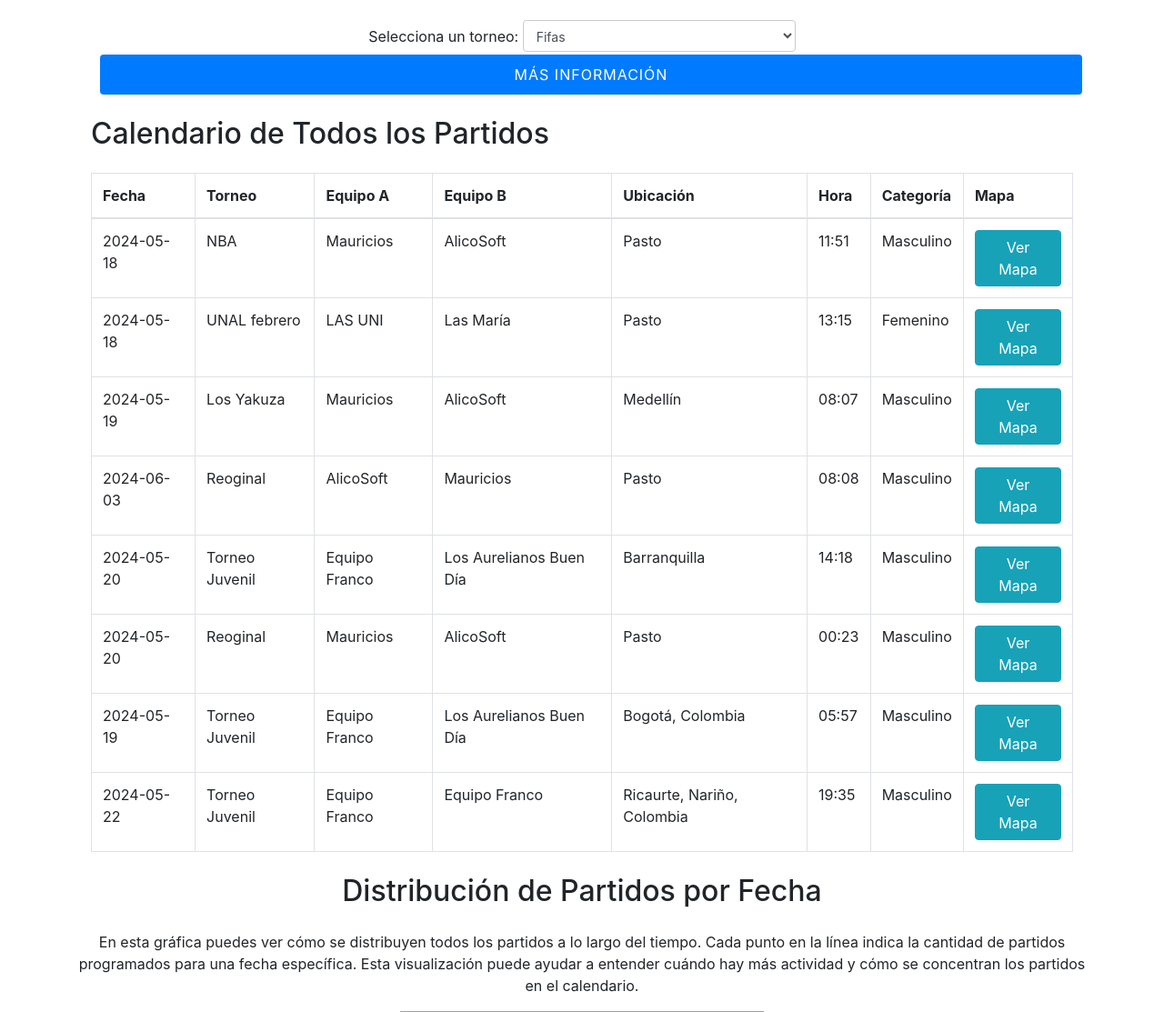
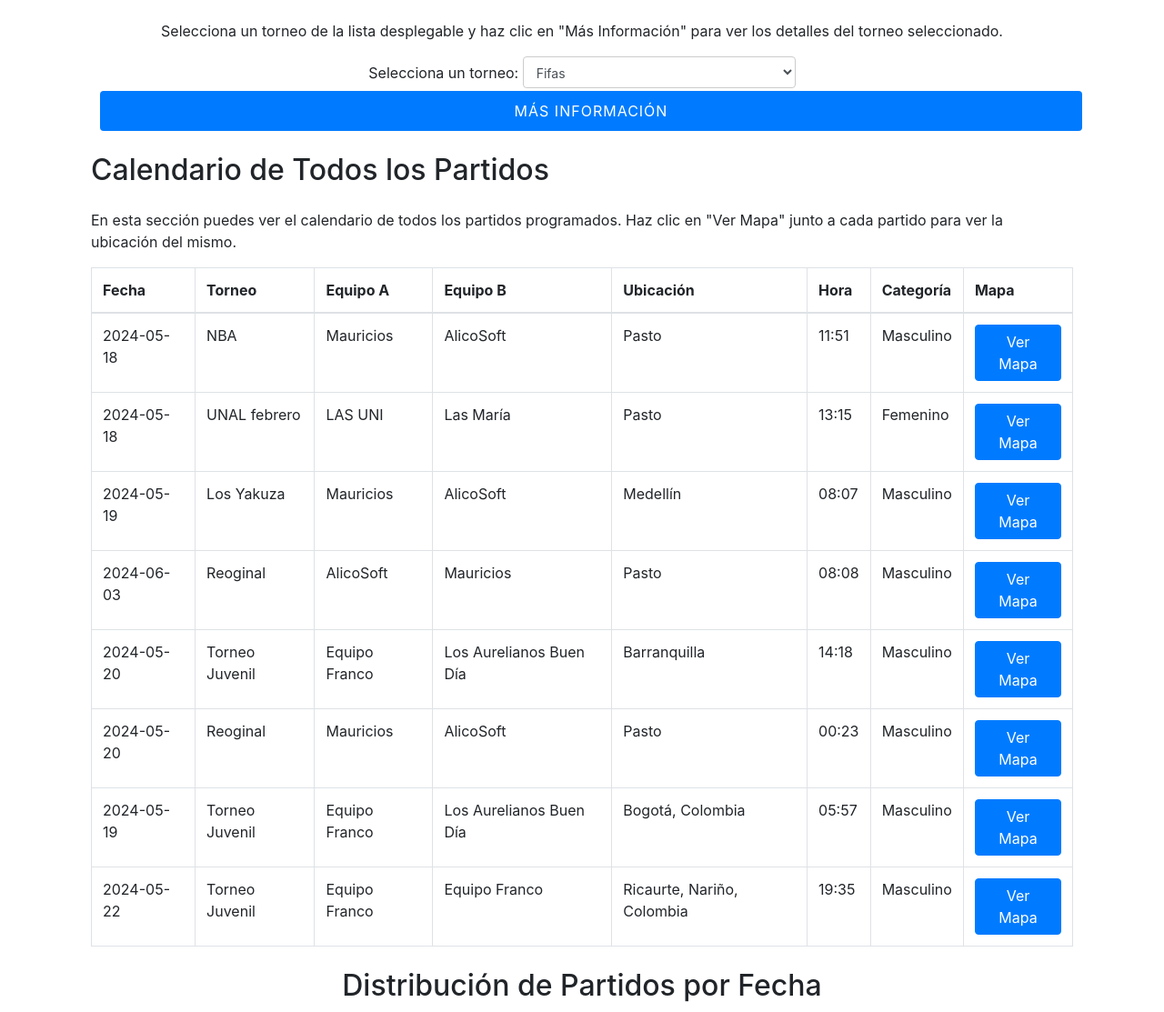
Before and after one commit to AlbeiroBurbanoTobar/ppi_dai_BURBANOaj, a Flask app: page /guest in a window 1280 px wide. Shown: the part 394-1507 px from the top of the page at 91% size. Run offline with Flask 3, Linux system fonts and the light colour scheme; some libraries are stand-ins or nearby versions; grey boxes are pictures that could not be loaded.

Commit message:
Inicio V2.2

```diff
--- a/website/templates/guest.html
+++ b/website/templates/guest.html
@@ -46,6 +46,8 @@ Guest
 <br>
 <!-- Sección para seleccionar torneos y ver más información -->
 <div class="container" align="center">
+  <p>Selecciona un torneo de la lista desplegable y haz clic en "Más Información"
+    para ver los detalles del torneo seleccionado.</p>
   <label for="tournamentSelect">Selecciona un torneo:</label>
   <select id="tournamentSelect" class="form-control" style="max-width: 300px; display: inline-block;">
       {% for torneo in torneos %}
@@ -101,6 +103,9 @@ Guest
 <!-- Sección para el calendario de todos los partidos -->
 <div class="container">
   <h2 class="my-4">Calendario de Todos los Partidos</h2>
+  <p>En esta sección puedes ver el calendario de todos
+    los partidos programados. Haz clic en "Ver Mapa" junto
+     a cada partido para ver la ubicación del mismo.</p>
   <table class="table table-bordered">
     <thead>
       <tr>
@@ -124,7 +129,7 @@ Guest
         <td>{{ match.location }}</td>
         <td>{{ match.match_time }}</td>
         <td>{{ match.categoria }}</td>
-        <td><button class="btn btn-info" data-toggle="modal" data-target="#mapModal" onclick="loadMap('{{ match.location }}')">Ver Mapa</button></td>
+        <td><button class="btn btn-ver-mapa"  data-toggle="modal" data-target="#mapModal" onclick="loadMap('{{ match.location }}')">Ver Mapa</button></td>
       </tr>
       {% endfor %}
     </tbody>
@@ -187,6 +192,18 @@ Guest
   }
 </style>
 
+<style>
+  .btn-ver-mapa {
+      background-color: #007bff; /* Color del botón */
+      color: white; /* Color del texto */
+      border-color: #007bff; /* Color del borde */
+  }
+  .btn-ver-mapa:hover {
+      background-color: #0056b3; /* Color del botón al pasar el mouse */
+      border-color: #0056b3; /* Color del borde al pasar el mouse */
+  }
+</style>
+
 <script>
 document.getElementById('moreInfoBtn').addEventListener('click', function() {
     var select = document.getElementById('tournamentSelect');
```
